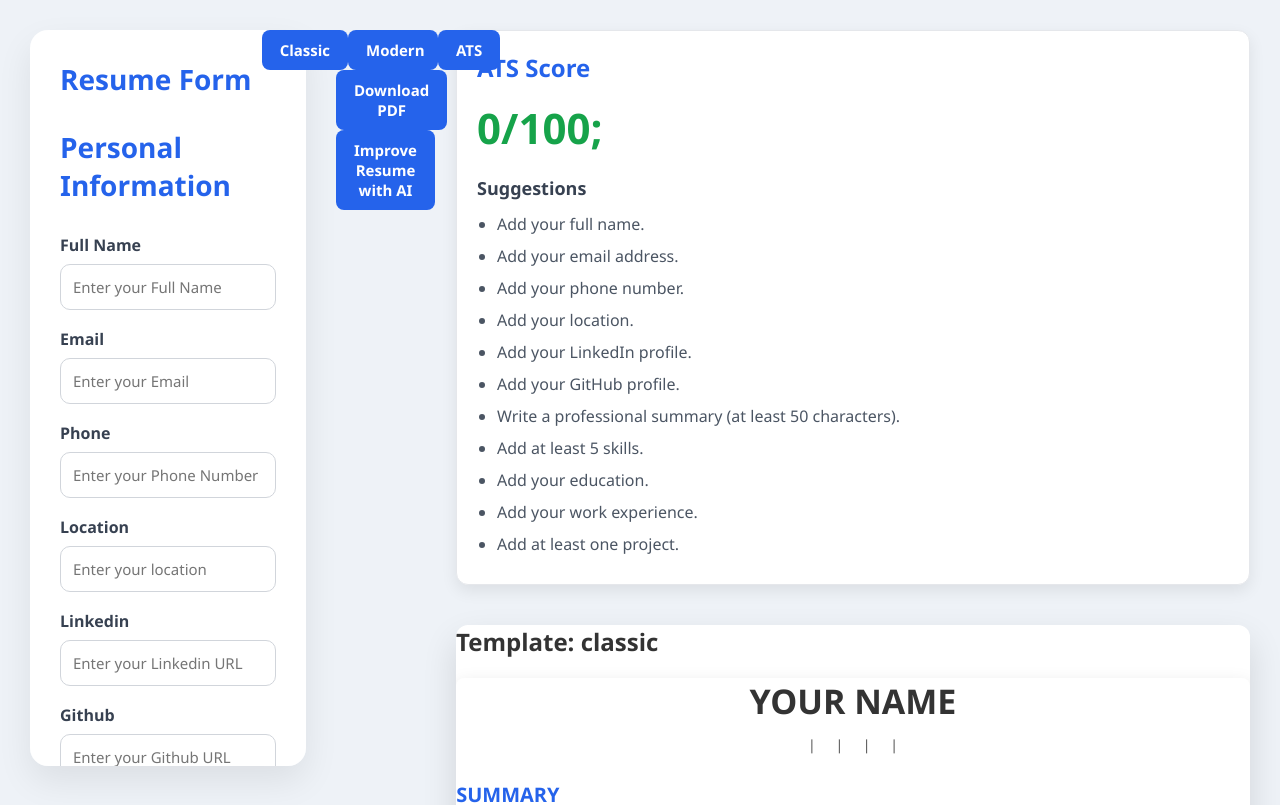
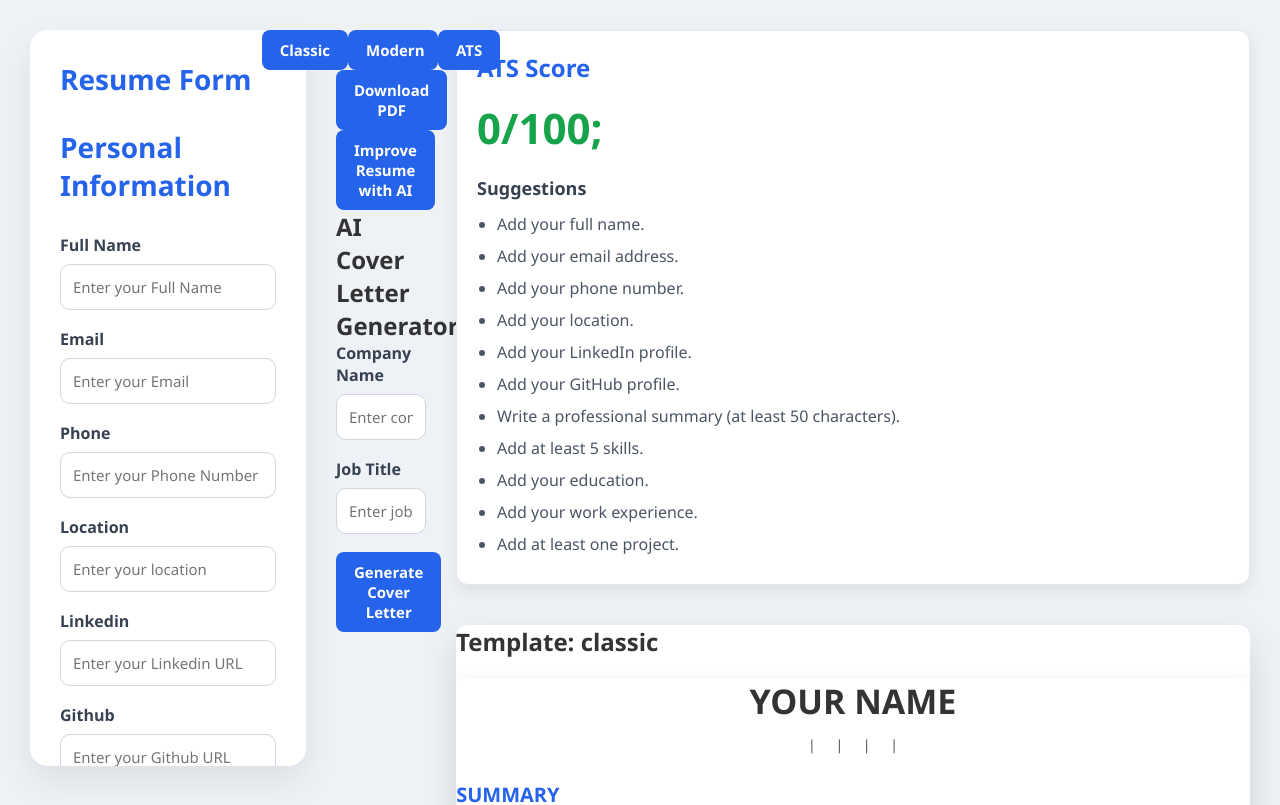
Before and after one commit to nidhi-baberwal/ai-resume-builder-v2, a React (Vite) app: page / in a window 1280 px wide. Shown: the top 805 px of the page. Built offline with nearby package versions, Linux system fonts and the light colour scheme.

Commit message:
feat: add AI cover letter generator UI

```diff
--- /dev/null
+++ b/src/components/coverLetter/CoverLetter.tsx
@@ -0,0 +1,88 @@
+import { useState } from "react";
+import type { Resume } from "../../types/resume";
+
+interface CoverLetterProps {
+  resume: Resume;
+}
+
+export default function CoverLetter({
+  resume,
+}: CoverLetterProps) {
+  const [company, setCompany] = useState("");
+  const [jobTitle, setJobTitle] = useState("");
+  const [coverLetter, setCoverLetter] = useState("");
+  const [loading, setLoading] = useState(false);
+
+  const handleGenerateCoverLetter = async () => {
+    console.log(resume);
+    console.log(company);
+    console.log(jobTitle);
+
+    setLoading(true);
+
+    setTimeout(() => {
+      setCoverLetter(
+        "Your AI-generated cover letter will appear here."
+      );
+      setLoading(false);
+    }, 1000);
+  };
+
+  const handleCopy = async () => {
+    try {
+      await navigator.clipboard.writeText(coverLetter);
+      alert("Cover letter copied!");
+    } catch (error) {
+      console.error(error);
+    }
+  };
+
+  return (
+    <div className="cover-letter-container">
+      <h2>AI Cover Letter Generator</h2>
+
+      <div className="cover-letter-form">
+        <label>Company Name</label>
+        <input
+          type="text"
+          placeholder="Enter company name"
+          value={company}
+          onChange={(e) => setCompany(e.target.value)}
+        />
+
+        <label>Job Title</label>
+        <input
+          type="text"
+          placeholder="Enter job title"
+          value={jobTitle}
+          onChange={(e) => setJobTitle(e.target.value)}
+        />
+
+        <button
+          onClick={handleGenerateCoverLetter}
+          disabled={loading}
+        >
+          {loading
+            ? "Generating..."
+            : "Generate Cover Letter"}
+        </button>
+      </div>
+
+      {coverLetter && (
+        <div className="cover-letter-output">
+          <h3>Generated Cover Letter</h3>
+
+          <textarea
+            value={coverLetter}
+            readOnly
+            rows={15}
+          />
+
+          <button onClick={handleCopy}>
+            Copy Cover Letter
+          </button>
+        </div>
+      )}
+    </div>
+  );
+}
--- a/src/pages/ResumeEditor.tsx
+++ b/src/pages/ResumeEditor.tsx
@@ -18,6 +18,7 @@ import ResumePreview from "../components/templates/ResumePreview";
 import TemplateToolbar from "../components/resume/TemplateToolbar";
 import ATSScore from "../components/ats/ATSScore";
 import { checkATS } from "../utils/checkATS";
+import CoverLetter from "../components/coverLetter/CoverLetter";
 
 export default function ResumeEditor(){
 
@@ -206,6 +207,10 @@ const handleImproveResume = async () => {
 
 )}
 
+<CoverLetter
+resume={resume}
+/>
+
   </div>
 
 
@@ -219,6 +224,7 @@ const handleImproveResume = async () => {
   resume = {resume}
   resumeRef = {resumeRef}
   />
+
   </div>
 
 </div>
```
